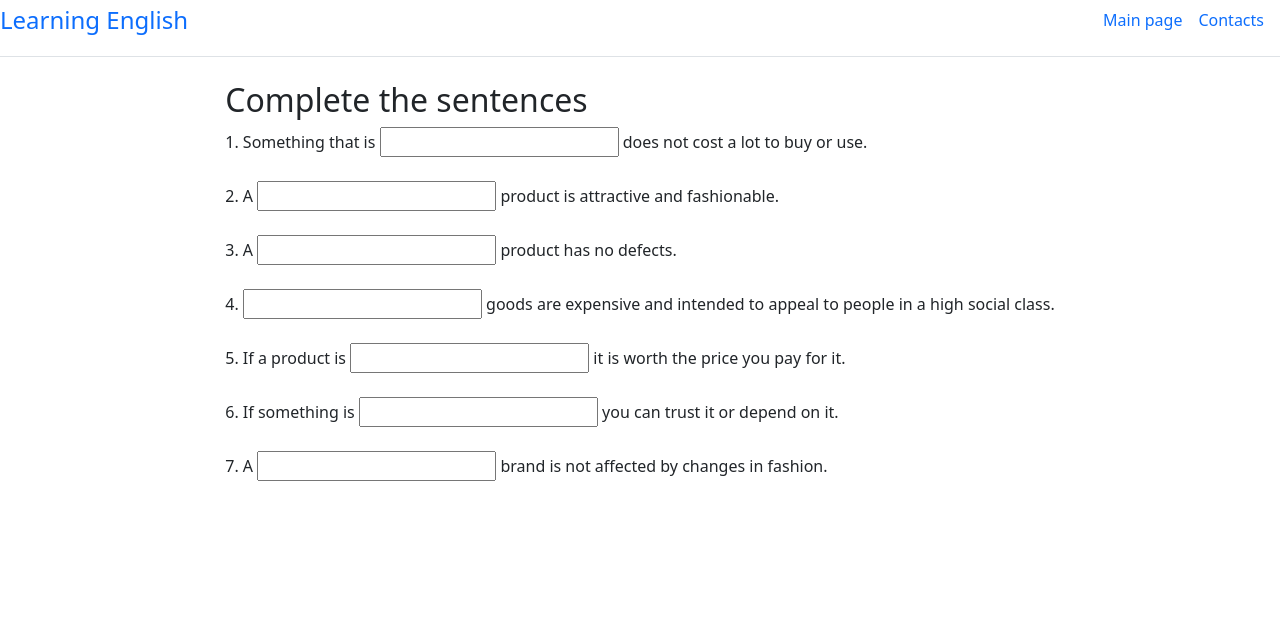
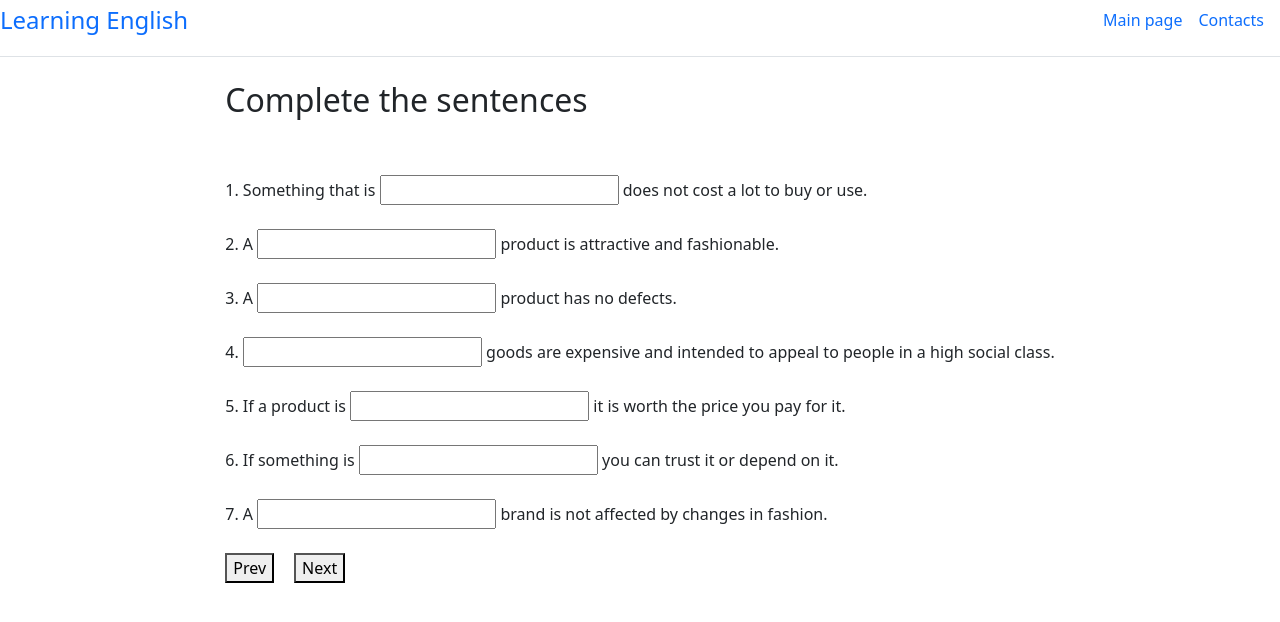
Before and after one commit to Alherd/lingua-frontend, an Angular app: page /lessons/1 in a window 1280 px wide. Shown: the top 622 px of the page. Built offline with nearby package versions, Linux system fonts and the light colour scheme; no server answers.

Commit message:
add prev next buttons

```diff
--- a/src/app/lesson/lesson.component.html
+++ b/src/app/lesson/lesson.component.html
@@ -1,6 +1,7 @@
 <div class="container">
   <div class="content" id="lesson1_container_content">
     <h2 [innerHTML]="jsonData?.title.replace('\n', '<br>')"></h2>
+    <div><br><br></div>
     <div *ngFor="let task of jsonData?.tasks">
       <p *ngFor="let answer of task.answers">
         {{ task.sentences[task.answers.indexOf(answer)] }}
@@ -11,5 +12,9 @@
       <p> {{ task.sentences[task.sentences.length - 1] }}</p>
       <div><br></div>
     </div>
+    <div>
+      <button (click)="clickPrev()">Prev</button>
+      <button (click)="clickNext()" style="margin-left: 20px;">Next</button>
+    </div>
   </div>
 </div>
--- a/src/app/lesson/lesson.component.ts
+++ b/src/app/lesson/lesson.component.ts
@@ -1,7 +1,7 @@
 import { Component } from '@angular/core';
 import { LessonService } from './lesson.service';
 import { Renderer2 } from '@angular/core';
-import { ActivatedRoute } from '@angular/router';
+import { ActivatedRoute, Router } from '@angular/router';
 import { HttpClient } from '@angular/common/http';
 
 @Component({
@@ -49,7 +49,7 @@ export class LessonComponent {
   }
 
   constructor(private lessonService: LessonService,
-    private renderer: Renderer2, private activatedRoute: ActivatedRoute, private http: HttpClient) { }
+    private renderer: Renderer2, private activatedRoute: ActivatedRoute, private http: HttpClient, private router: Router) { }
 
   getData() {
     this.lessonService.getData().subscribe(data => {
@@ -94,6 +94,18 @@ export class LessonComponent {
 
     return this.jsonData.tasks[indexArray[0]].answers[indexArray[1]];
   }
+
+  clickPrev() {
+    if (parseInt(this.templateId) > 1) {
+      this.router.navigate([`/lessons/${parseInt(this.templateId) - 1}`]);
+    }
+  }
+
+  clickNext() {
+    if (parseInt(this.templateId) < 3) {
+      this.router.navigate([`/lessons/${parseInt(this.templateId) + 1}`]);
+    }
+  }
 }
 
 interface Forms {
--- a/src/assets/1.json
+++ b/src/assets/1.json
@@ -1,5 +1,6 @@
 {
     "title": "Complete the sentences",
+    "list_of_answers": "1. inexpensive 2. stylish 3. well-made 4. upmarket 5. value for money 6. reliable 7.timeless",
     "tasks": [
         {
             "answers": [
```
